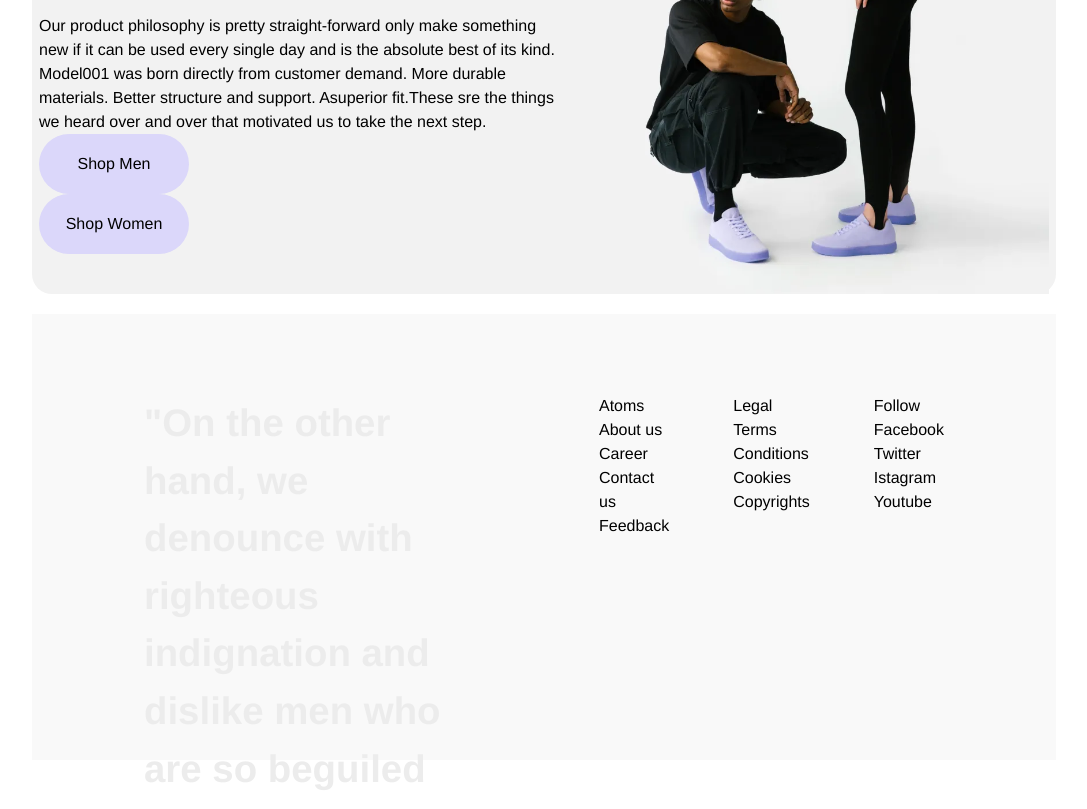
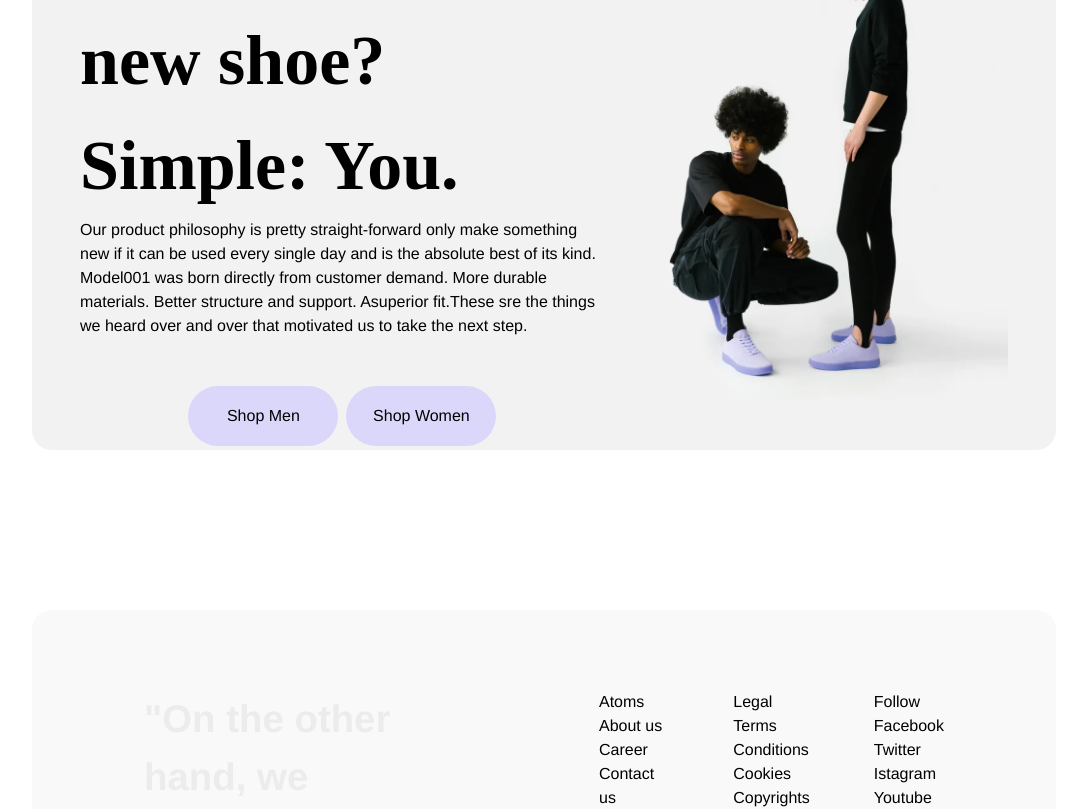
Before and after one commit to khodijah0498/landingpage_task1, a React (Vite) app: page / in a window 1280 px wide. Shown: the part 1360-2169 px from the top of the page, without its empty margins (96-1183 px from the left). Built offline with nearby package versions, Linux system fonts and the light colour scheme.

Commit message:
feat: task_1

```diff
--- a/src/components/Footer/Footer.css
+++ b/src/components/Footer/Footer.css
@@ -1,9 +1,9 @@
 .footer{
-
     width: 100%;
     height: 446px;
     background-color: #F9F9F9;
-    margin-top: 4rem;
+    margin-top: 15rem;
+    border-radius: 20px;
 }
 .footer-1{
     display: flex;
--- a/src/components/List/List.css
+++ b/src/components/List/List.css
@@ -1,22 +1,25 @@
 .section3{
-    @apply bg-[#f2f2f2] flex justify-between mt-[8px] px-[7px] rounded-[20px];
+    @apply bg-[#f2f2f2] flex justify-between rounded-[20px];
     height: 600px;
     width: 100%;
+    margin-top: 4rem;
+    padding: 3rem;
 
 }
 .part3{
-    @apply mt-[5px]
+    @apply mt-[5px];
+
 }
 .title{
     font-size: 70px;
     font-weight: 800;
     font-family: VC Garamond Condensed;
 }
+.shop{
+    @apply flex flex-row gap-2 justify-center items-center;
+    margin-top: 3rem;
+}
 .shop-button{
     @apply bg-[#dbd7fa] h-[60px] w-[150px] rounded-full;
-    align-items: center;
-    justify-content: center;
-    display: block;
-    flex-direction: row;
     padding: 0.1rem;
 }
--- a/src/components/List/List.jsx
+++ b/src/components/List/List.jsx
@@ -4,7 +4,7 @@ const List = () => {
   return (
     <div className="section3">
       <div className="part3">
-        <h1 className='title'>Why design a new shoe? Simple: You. </h1>
+        <h1 className="title">Why design a new shoe? Simple: You. </h1>
         <p>
           Our product philosophy is pretty straight-forward only make something
           new if it can be used every single day and is the absolute best of its
@@ -12,8 +12,10 @@ const List = () => {
           materials. Better structure and support. Asuperior fit.These sre the
           things we heard over and over that motivated us to take the next step.
         </p>
-        <button className="shop-button">Shop Men</button>
-        <button className="shop-button">Shop Women</button>
+        <div className='shop'>
+          <button className='shop-button'>Shop Men</button>
+          <button className='shop-button'>Shop Women</button>
+        </div>
       </div>
       <img src="/vector/shoe8.webp" alt="" />
     </div>
--- a/src/components/collections/Collection.css
+++ b/src/components/collections/Collection.css
@@ -1,5 +1,7 @@
 .shoe-collection {
-    @apply flex flex-col bg-[#f2f2f2]  h-[100%] w-[100%] mb-[5px] rounded-[25px]
+    @apply flex flex-col bg-[#f2f2f2]  h-[100%] w-[100%] mb-[5px] rounded-[25px];
+    margin-top: 2rem;
+
 
 }
 .new{
--- a/src/pages/Atoms/Atoms.css
+++ b/src/pages/Atoms/Atoms.css
@@ -1,5 +1,6 @@
 .part1 {
     @apply bg-[#f2f2f2] h-[30%] rounded-[20px] flex justify-between items-center px-7 mt-[5px];
+    margin-bottom: 2rem;
 
 
 }
```
